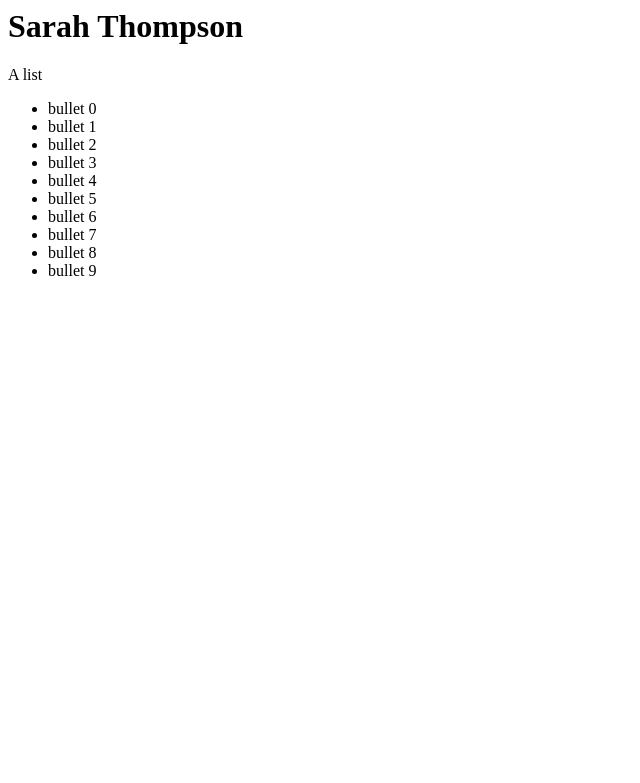
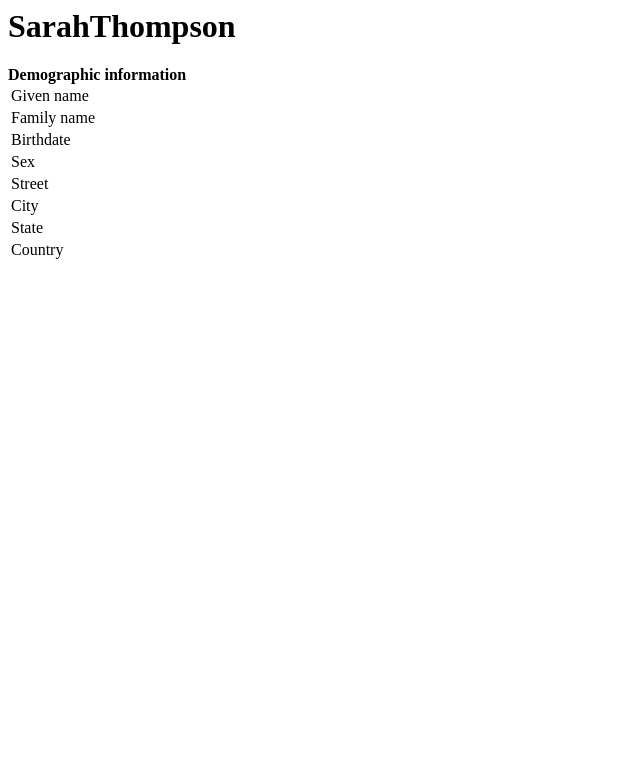
Before and after one commit to ngiangre/District-13_Sandbox, a Flask app: page / in a window 1280 px wide. Shown: the top 783 px of the page, without its empty margins (0-640 px from the left). Run offline with Flask 2, Linux system fonts and the light colour scheme; data that the repository does not hold is empty.

Commit message:
update flask app

```diff
--- a/app/views.py
+++ b/app/views.py
@@ -1,7 +1,9 @@
 from flask import Blueprint, render_template
+from src.python.fhir import Patient
 
 home_view = Blueprint('home_view', __name__)
 
 @home_view.route('/')
 def display_home_page():
-	return render_template('home_page.html',num=10, username="Sarah Thompson")
+	patient = Patient()
+	return render_template('home_page.html',num=10, id=patient.id, patient=patient)
--- a/requirements.txt
+++ b/requirements.txt
@@ -1,3 +1,5 @@
 flask
 flask-testing
 nose
+requests
+fhirclient
--- a/src/python/fhir.py
+++ b/src/python/fhir.py
@@ -1,4 +1,5 @@
 from fhirclient import client
+import requests
 import json
 
 class Patient:
@@ -13,6 +14,7 @@ class Patient:
 		'Authorization': 'Basic aW50ZXJvcF9waXQ6VkwybExZNUhoTFpVOHozak02VkJvQ1d0NFMyRDlsZkZWSTVX'
 		}
 		self.getPatientData()
+		self.extractPatientDemographics()
 
 	def makeResourceUrl(self,resource="Careplan"):
 
@@ -32,7 +34,7 @@ class Patient:
 		"Family name" : self.patient_data['name'][0]['family'],
 		"Birthdate" : self.patient_data['birthDate'],
 		"Sex" : self.patient_data['gender'].title(),
-		"Street" : self.patient_data["address"][0]["line"],
+		"Street" : self.patient_data["address"][0]["line"][0],
 		"City" : self.patient_data["address"][0]["city"],
 		"State" : self.patient_data["address"][0]["state"],
 		"Country" : self.patient_data["address"][0]["country"]
--- a/templates/home_page.html
+++ b/templates/home_page.html
@@ -1,12 +1,16 @@
 <html>
 <body>
-	<h1>{{username}}</h1>
-	A list
-	<ul>
-		{% for i in range(num) %}
-			<li>bullet {{i}}</li>
+	<h1>{{id}}</h1>
+	<b>Demographic information<b>
+	<br>
+	<table style="width:100%">
+    	{% for k,v in patient.demographicsDictionary.items() %}
+			<tr>
+				<td>{{k}}</td>
+				<td>{{v}}</td>
+			</tr>
 		{% endfor %}
-	</ul>
+    </table>
 </body>
 <script type='text/javascript' src="{{url_for('static', filename='js/home_page.js')}}"></script>
 </html>
```
